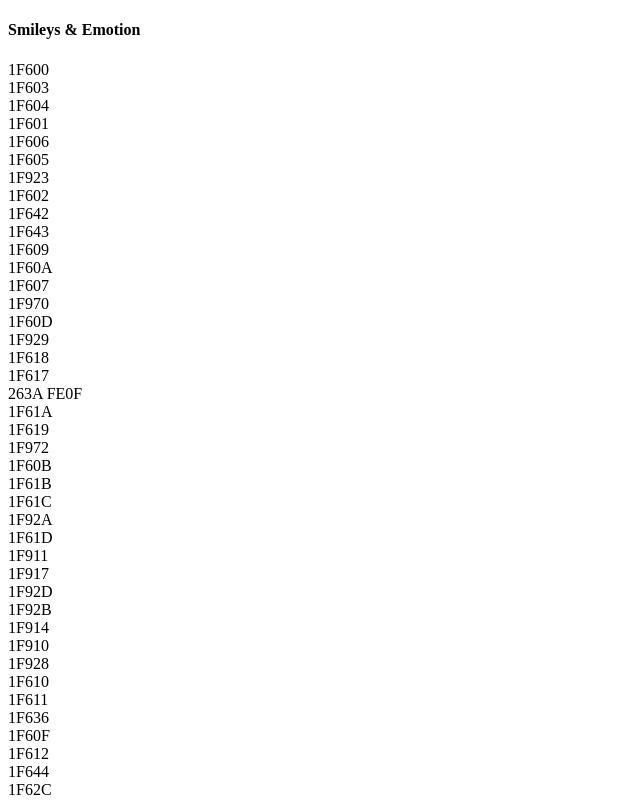
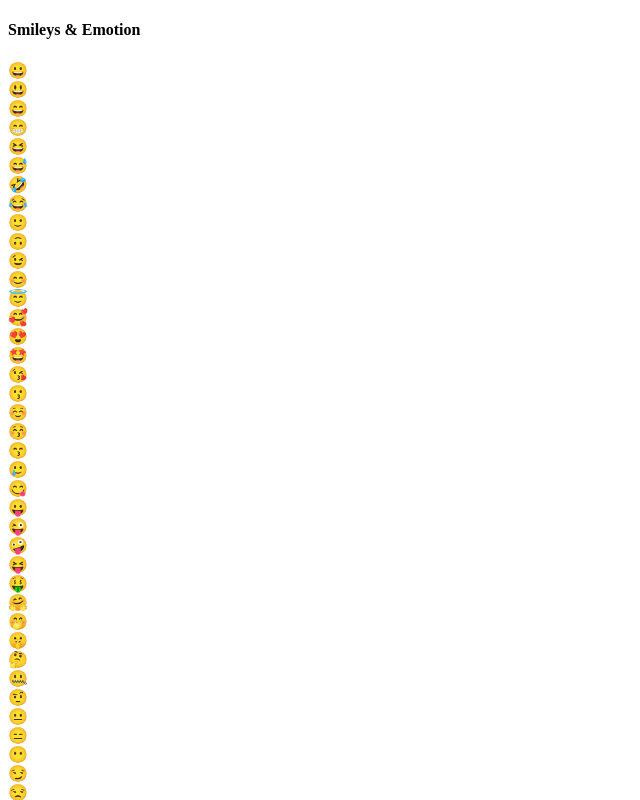
Before and after one commit to brandonau24/emoji-picker, a React app: page / in a window 1280 px wide. Shown: the top 800 px of the page, without its empty margins (0-640 px from the left). Built offline with nearby package versions, Linux system fonts and the light colour scheme; the HTML template or start-up script is replaced by a standard one.

Commit message:
fix: render actual emojis onto page instead of their codepoints by transforming codepoints into a string

```diff
--- a/src/Emoji.jsx
+++ b/src/Emoji.jsx
@@ -1,7 +1,17 @@
 import React from 'react';
 import PropTypes from 'prop-types';
 
-const Emoji = ({ codepoints, name }) => <div className="emoji" alt={name} value={codepoints}>{codepoints}</div>;
+const transformCodepoints = (codepoints) => {
+	const transformedCodepoints = codepoints.split(' ').map((codepoint) => `0x${codepoint}`);
+
+	return String.fromCodePoint(...transformedCodepoints);
+};
+
+const Emoji = ({ codepoints, name }) => {
+	const transformedCodepoints = transformCodepoints(codepoints);
+
+	return <div className="emoji" alt={name} value={transformedCodepoints}>{transformedCodepoints}</div>;
+};
 
 Emoji.propTypes = {
 	codepoints: PropTypes.string.isRequired,
```
Also changed, not shown: 1 other file (tests, documents, lock files or other folders).
